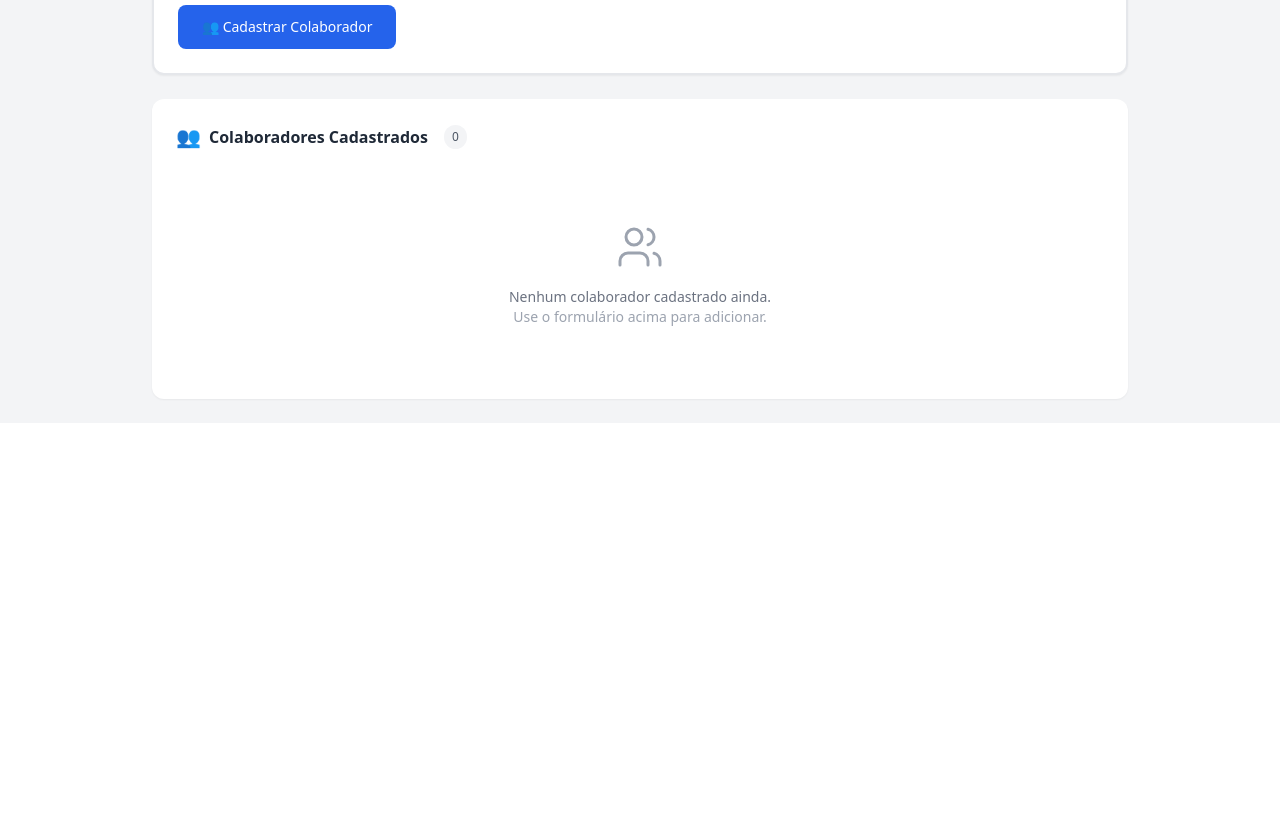
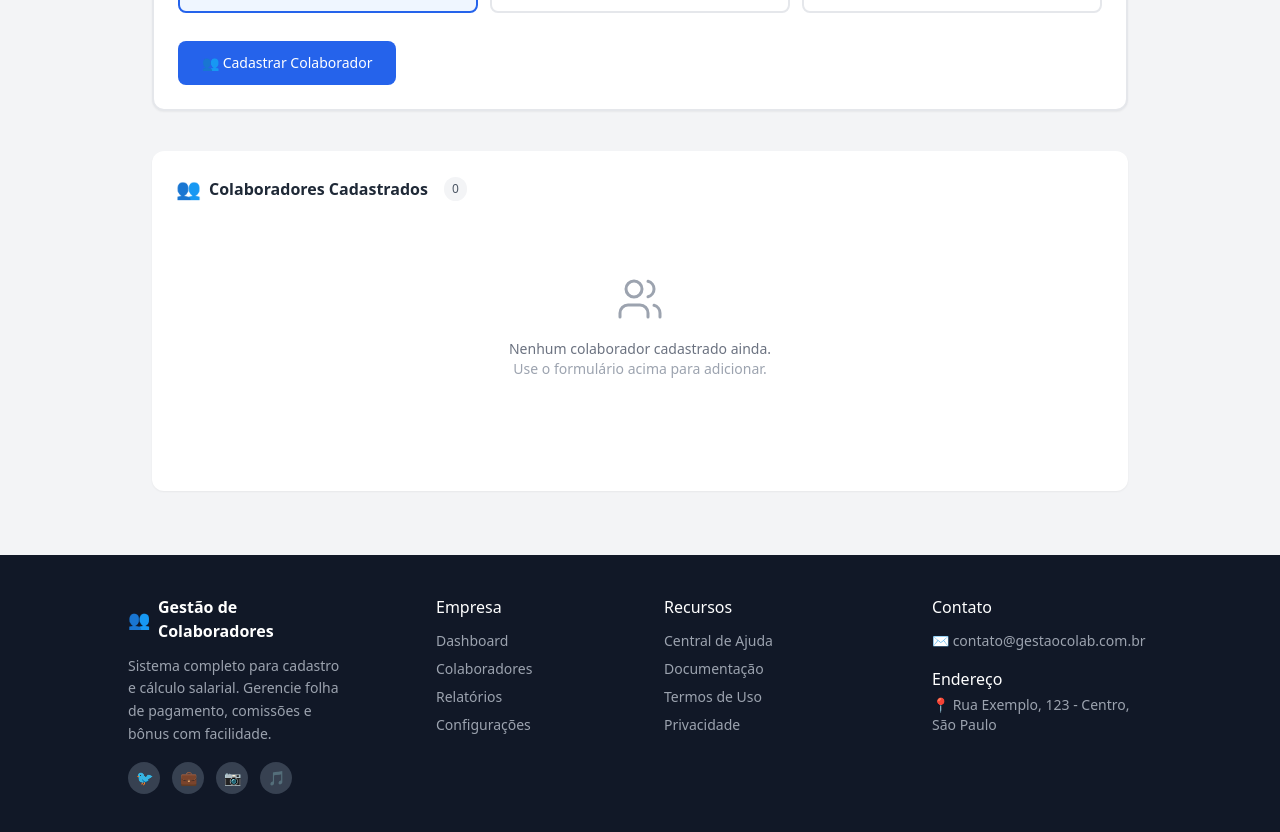
Before and after one commit to Vinizapella/Sistema-Folha-Pagamento-FrontEnd, a React (Vite) app: page / in a window 1280 px wide. Shown: the part 486-1318 px from the top of the page. Before the commit the page ends 909 px from the top, so only its background shows below. Built offline with nearby package versions, Linux system fonts and the light colour scheme.

Commit message:
feat: implement footer structure without content and images

```diff
--- a/src/App.jsx
+++ b/src/App.jsx
@@ -3,6 +3,7 @@ import StatCard from './components/ui/StatCard'
 import CollaboratorForm from './components/collaborator/CollaboratorForm'
 import colaboradoresIcon from './assets/colaboradores.png'
 import CollaboratorList from './components/collaborator/CollaboratorList'
+import Footer from './components/layout/Footer'
 
 function App() {
 
@@ -12,7 +13,7 @@ function App() {
 
       <Header />
 
-      <main className="max-w-5xl mx-auto px-6 py-6">
+      <main className="max-w-5xl mx-auto mt-5 px-6 py-6">
 
         <div className="grid grid-cols-1 md:grid-cols-3 gap-4 mb-6">
 
@@ -38,6 +39,8 @@ function App() {
 
       </main>
 
+      <Footer />
+
     </div>
 
   )
--- a/src/components/collaborator/CollaboratorForm.jsx
+++ b/src/components/collaborator/CollaboratorForm.jsx
@@ -5,7 +5,7 @@ function CollaboratorForm() {
 
   return (
 
-    <div className="bg-white rounded-xl shadow-sm p-6 border-2">
+    <div className="bg-white rounded-xl shadow-sm p-6 border-2 mt-10">
 
         <div className="flex items-center gap-2 mb-1">
 
@@ -28,9 +28,13 @@ function CollaboratorForm() {
         <p className="text-sm font-medium text-gray-700 mb-2">Tipo de Vínculo</p>
 
         <div className="grid grid-cols-1 md:grid-cols-3 gap-3 mb-7">
+
             <BondTypeCard icon="🏢" title="Funcionário Padrão" description="Apenas salário base" selected={true} />
+
             <BondTypeCard icon="📈" title="Comissionado" description="Base + comissão sobre vendas" selected={false} />
+
             <BondTypeCard icon="🏭" title="Produção" description="Base + bônus por peça" selected={false} />
+
         </div>
 
         <button className="w-full md:w-auto bg-blue-600 hover:bg-blue-700 text-white font-medium py-3 px-6 rounded-lg text-sm">
--- a/src/components/collaborator/CollaboratorList.jsx
+++ b/src/components/collaborator/CollaboratorList.jsx
@@ -1,24 +1,32 @@
 function CollaboratorList() {
+
   return (
-    <div className="bg-white rounded-xl shadow-sm p-6 mt-6">
 
-      {/* Título */}
+    <div className="bg-white rounded-xl shadow-sm p-6 mt-10">
+
       <div className="flex items-center gap-2 mb-6">
+
         <span className="text-blue-600 text-xl">👥</span>
-        <h2 className="text-base font-semibold text-gray-800">Colaboradores Cadastrados</h2>
+
+            <h2 className="text-base font-semibold text-gray-800">Colaboradores Cadastrados</h2>
+
         <span className="ml-2 bg-gray-100 text-gray-600 text-xs font-medium px-2 py-1 rounded-full">0</span>
+
       </div>
 
-      {/* Estado vazio */}
-      <div className="flex flex-col items-center justify-center py-12 text-gray-400">
+      <div className="flex flex-col items-center justify-center py-12 mb-10 text-gray-400">
+
         <svg xmlns="http://www.w3.org/2000/svg" width="48" height="48" viewBox="0 0 24 24" fill="none" stroke="currentColor" strokeWidth="1.5" strokeLinecap="round" strokeLinejoin="round">
           <path d="M16 21v-2a4 4 0 0 0-4-4H6a4 4 0 0 0-4 4v2"/>
           <circle cx="9" cy="7" r="4"/>
           <path d="M22 21v-2a4 4 0 0 0-3-3.87"/>
           <path d="M16 3.13a4 4 0 0 1 0 7.75"/>
         </svg>
+
         <p className="mt-4 text-sm text-gray-500">Nenhum colaborador cadastrado ainda.</p>
+
         <p className="text-sm text-gray-400">Use o formulário acima para adicionar.</p>
+
       </div>
 
     </div>
--- /dev/null
+++ b/src/components/layout/Footer.jsx
@@ -0,0 +1,101 @@
+function Footer() {
+
+  return (
+
+    <footer className="bg-gray-900 text-gray-400 mt-10 py-10 px-6">
+
+      <div className="max-w-5xl mx-auto grid grid-cols-1 md:grid-cols-4 gap-12">
+
+        <div className="md:col-span-1">
+
+            <div className="flex items-center gap-2 mb-3">
+
+            <span className="text-white text-lg">👥</span>
+
+            <h3 className="text-white font-semibold">Gestão de Colaboradores</h3>
+
+          </div>
+
+          <p className="text-sm leading-relaxed mb-4">
+
+            Sistema completo para cadastro e cálculo salarial. Gerencie folha de pagamento, comissões e bônus com facilidade.
+
+          </p>
+
+          <div className="flex gap-3">
+
+            {['🐦', '💼', '📷', '🎵'].map((icon, i) => (
+
+              <div key={i} className="bg-gray-700 hover:bg-gray-600 cursor-pointer w-8 h-8 rounded-full flex items-center justify-center text-sm">
+
+                {icon}
+
+              </div>
+
+            ))}
+
+          </div>
+
+        </div>
+
+        <div className="grid grid-cols-2 gap-8 md:contents">
+
+            <div className="md:ml-10">
+
+                <h4 className="text-white font-medium mb-3">Empresa</h4>
+
+                <ul className="space-y-2 text-sm">
+
+                    <li className="hover:text-white cursor-pointer">Dashboard</li>
+
+                    <li className="hover:text-white cursor-pointer">Colaboradores</li>
+
+                    <li className="hover:text-white cursor-pointer">Relatórios</li>
+
+                    <li className="hover:text-white cursor-pointer">Configurações</li>
+
+                </ul>
+
+            </div>
+
+            <div>
+
+                <h4 className="text-white font-medium mb-3">Recursos</h4>
+
+                <ul className="space-y-2 text-sm">
+
+                    <li className="hover:text-white cursor-pointer">Central de Ajuda</li>
+
+                    <li className="hover:text-white cursor-pointer">Documentação</li>
+
+                    <li className="hover:text-white cursor-pointer">Termos de Uso</li>
+
+                    <li className="hover:text-white cursor-pointer">Privacidade</li>
+
+                </ul>
+
+            </div>
+
+        </div>
+
+        <div>
+
+          <h4 className="text-white font-medium mb-3">Contato</h4>
+
+          <p className="text-sm mb-1">✉️ contato@gestaocolab.com.br</p>
+
+          <h4 className="text-white font-medium mt-4 mb-1">Endereço</h4>
+
+          <p className="text-sm">📍 Rua Exemplo, 123 - Centro, São Paulo</p>
+
+        </div>
+
+      </div>
+
+    </footer>
+
+  )
+
+}
+
+export default Footer
```
Also changed, not shown: src/components/ui/StatCard.jsx (line endings or trailing spaces).
